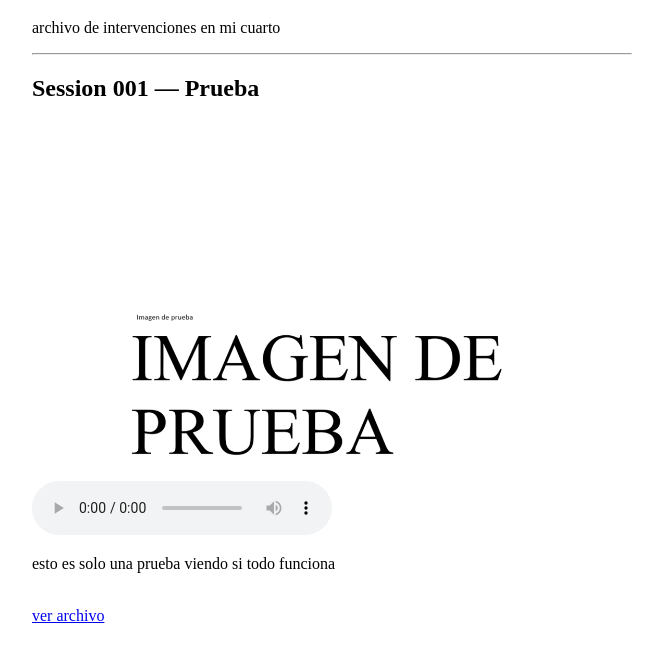
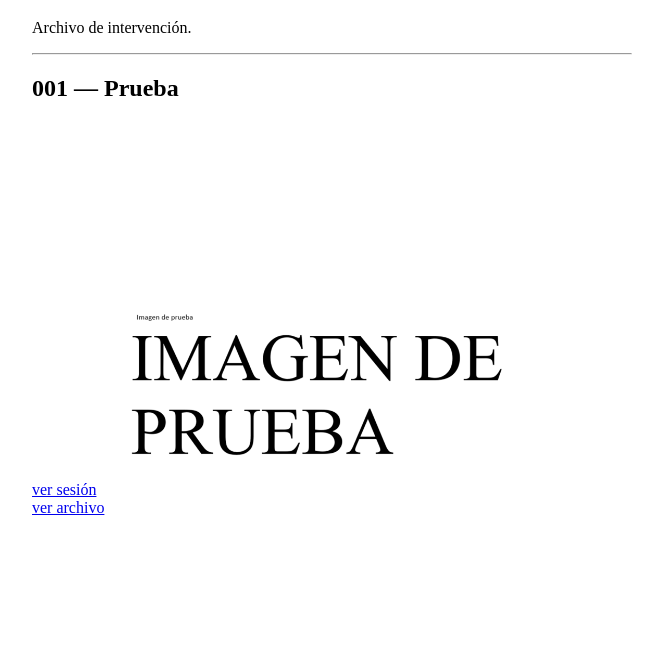
Before and after one commit to TablerodLoro/tablerodloro, a plain HTML site: page index.html in a window 1280 px wide. Shown: the part 61-720 px from the top of the page, without its empty margins (308-971 px from the left). Drawn offline with Linux system fonts and the light colour scheme.

Commit message:
Update index.html

```diff
--- a/index.html
+++ b/index.html
@@ -7,24 +7,17 @@
 <body style="max-width:600px; margin:auto;">
 
 <h1>Tablero d Loro</h1>
-<p>archivo de intervenciones en mi cuarto</p>
+<p>Archivo de intervención.</p>
 
 <hr>
 
-<h2>Session 001 — Prueba</h2>
+<h2>001 — Prueba</h2>
 
 <img src="PRUEBA.png" width="100%">
 
 <br><br>
 
-<audio controls>
-  <source src="Demo.wav" type="audio/wav">
-</audio>
-
-<p>
-esto es solo una prueba
-viendo si todo funciona
-</p>
+<a href="session001.html">ver sesión</a>
 
 <br>
 
```
